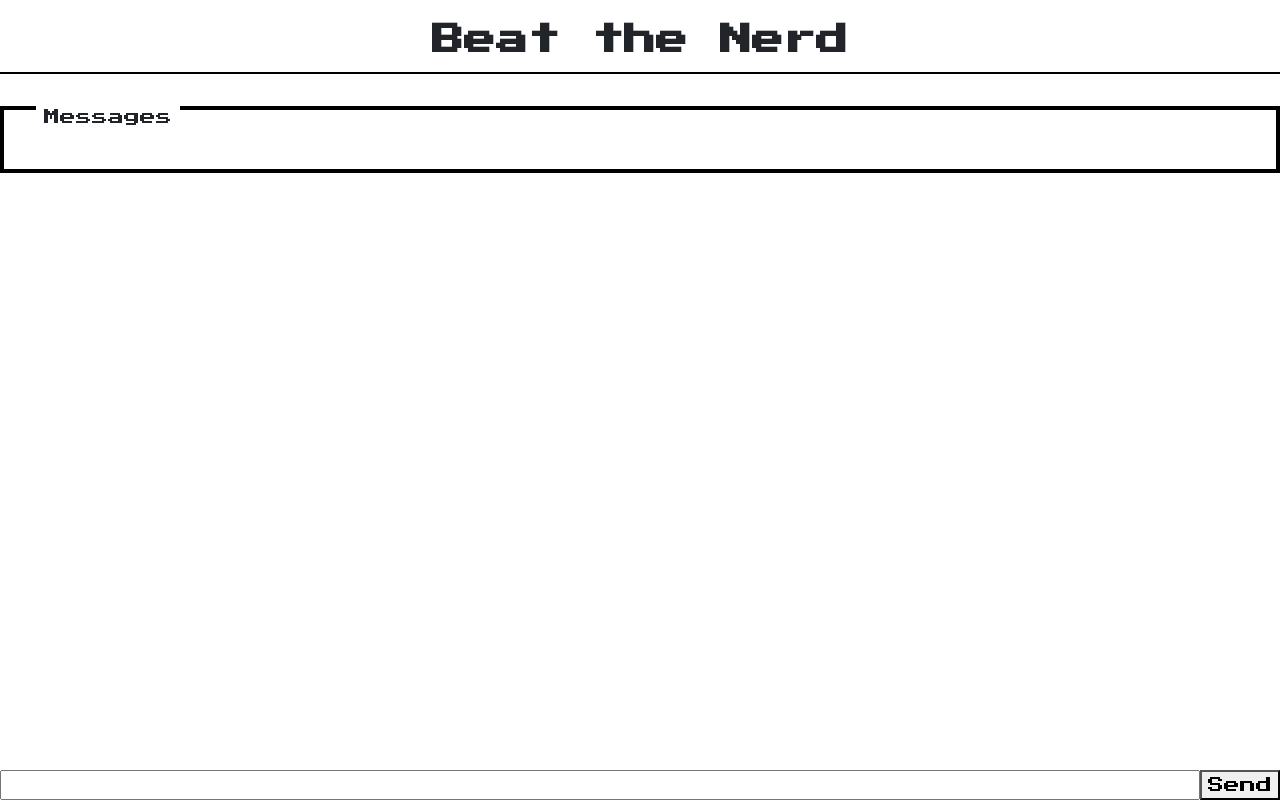
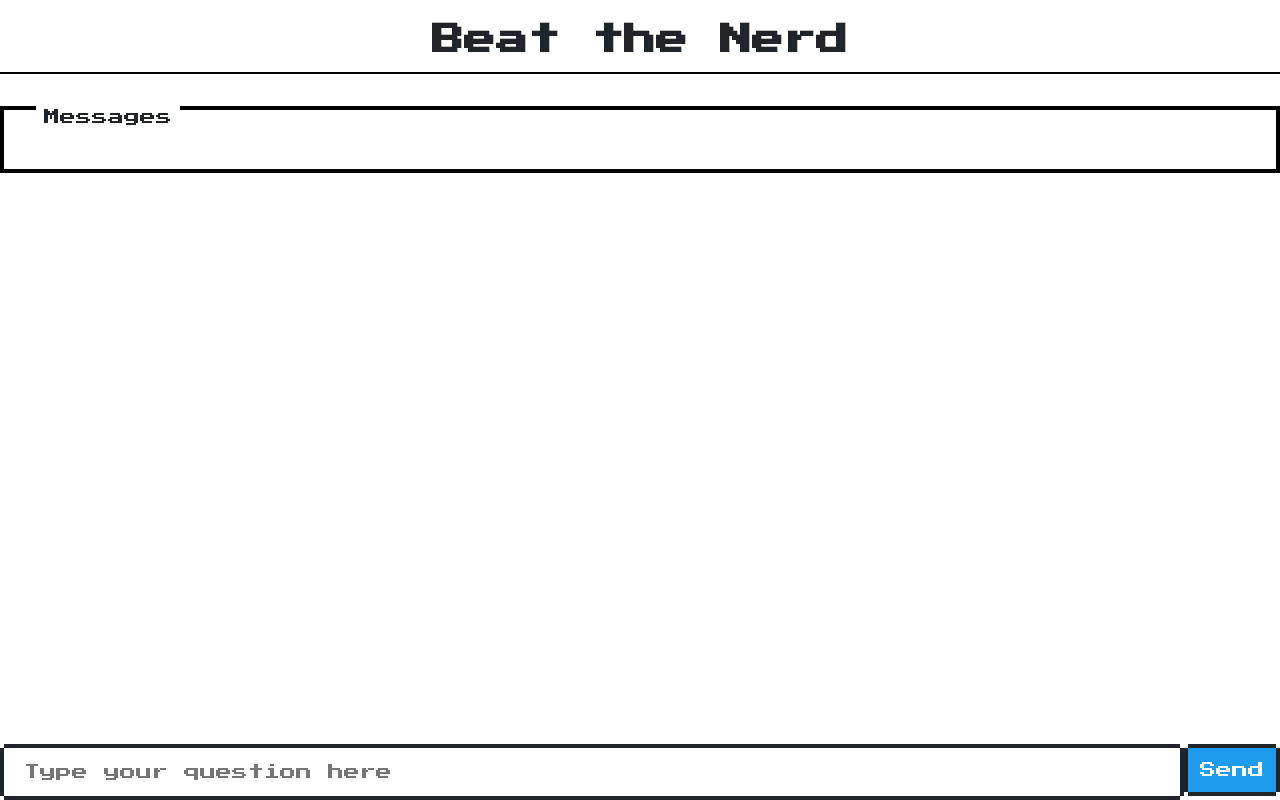
Before and after one commit to morels/beat-the-nerd, a React (Create React App) app: page / in a window 1280 px wide. Built offline with nearby package versions, Linux system fonts and the light colour scheme.

Commit message:
Theming - style inputBox

```diff
--- a/src/components/InputBox.tsx
+++ b/src/components/InputBox.tsx
@@ -37,13 +37,21 @@ class InputBox extends React.Component<Props, OwnState> {
     const { message } = this.state;
 
     return (
-      <div style={{ position: "fixed", bottom: 0, width: "100%" }}>
+      <div
+        style={{
+          position: "fixed",
+          bottom: 0,
+          width: "100%",
+          backgroundColor: "white"
+        }}
+      >
         <form
           onSubmit={(event: React.FormEvent<HTMLFormElement>) =>
             this.handleSubmit(event)
           }
           style={{ display: "flex" }}
         >
+          <div className="nes-field" style={{ flex: 1 }}>
             <input
               type="text"
               value={message}
@@ -51,9 +59,13 @@ class InputBox extends React.Component<Props, OwnState> {
                 this.handleChange(event)
               }
               name="message"
-            style={{ flex: 1 }}
+              className="nes-input"
+              placeholder="Type your question here"
             />
-          <input type="submit" value="Send" />
+          </div>
+          <div className="nes-field">
+            <input type="submit" value="Send" className="nes-btn is-primary" />
+          </div>
         </form>
       </div>
     );
```
Lines whose indentation alone changed are shown as unchanged.
